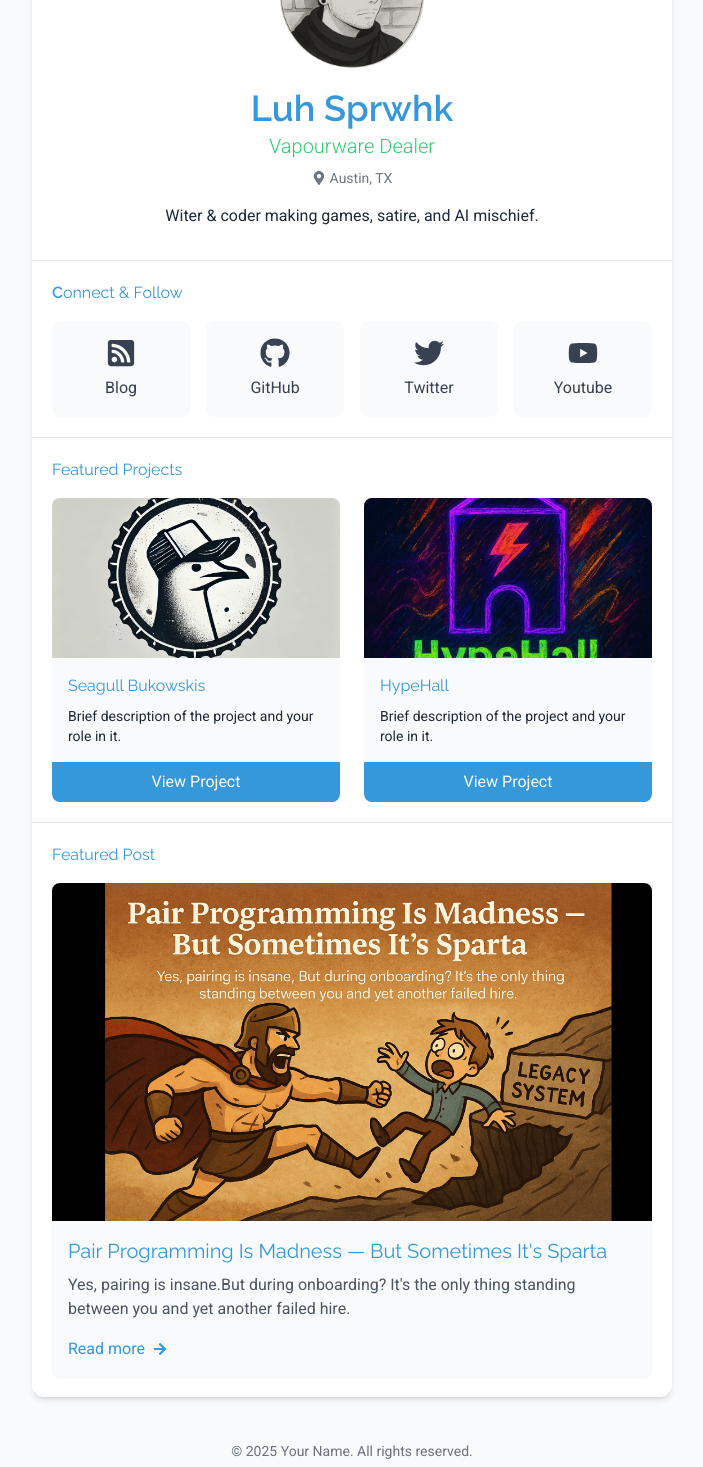
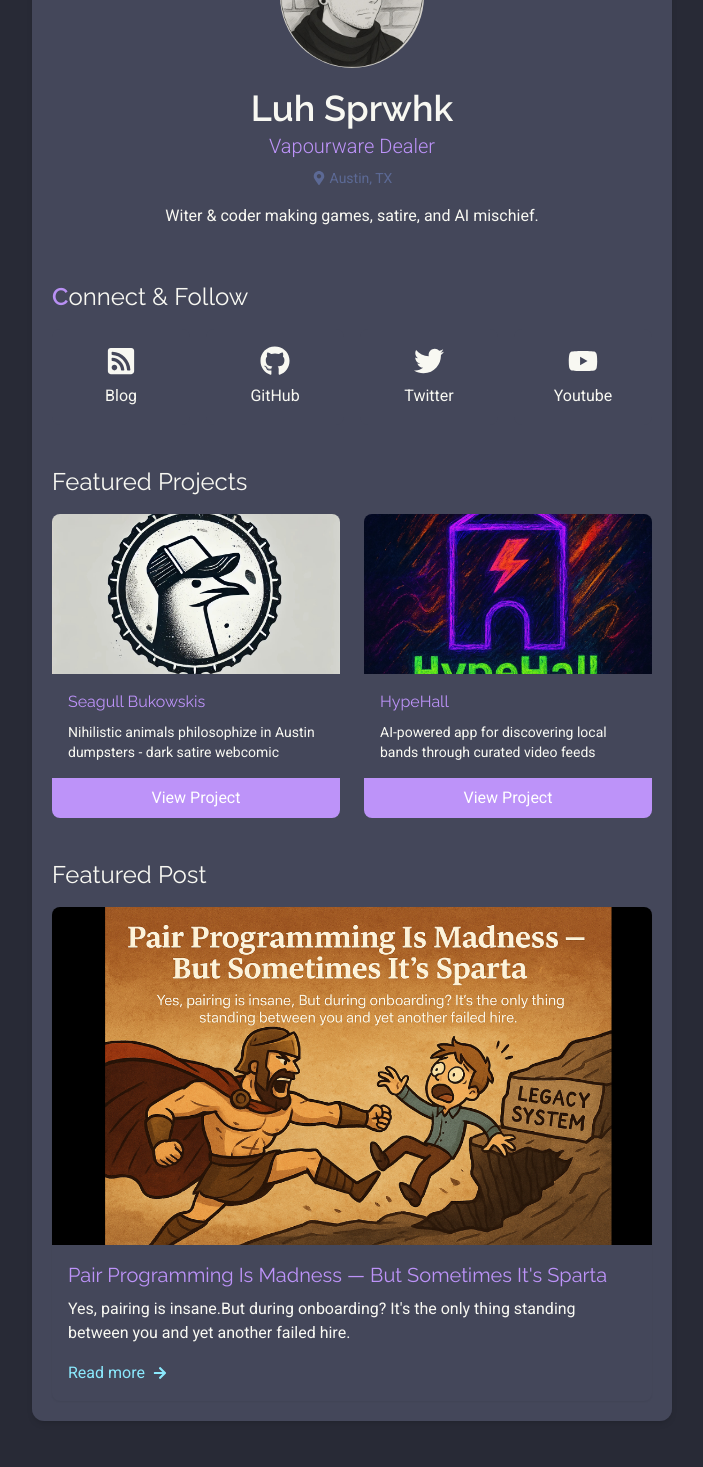
Before and after one commit to lux-sprwhk/digicard, a React (Vite) app: page / in a window 1280 px wide. Shown: the part 180-1647 px from the top of the page, without its empty margins (288-991 px from the left). Built offline with nearby package versions, Linux system fonts and the light colour scheme.

Commit message:
first draft

```diff
--- a/src/App.jsx
+++ b/src/App.jsx
@@ -8,51 +8,114 @@ import FeaturedPost from './components/FeaturedPost'
 
 function App() {
   const [theme, setTheme] = useState(() => {
-    const savedTheme = localStorage.getItem('theme')
-    return savedTheme === 'dark' ? 'dark' : 'light'
+    const savedTheme = sessionStorage.getItem('theme')
+    // Default to dark if no theme is saved
+    return savedTheme || 'dark'
   })
 
   // Apply theme to body
   useEffect(() => {
-    if (theme === 'dark') {
-      document.documentElement.classList.add('dark')
-    } else {
-      document.documentElement.classList.remove('dark')
-    }
-    localStorage.setItem('theme', theme)
+    // Remove all theme classes first
+    document.documentElement.classList.remove('dark', 'matrix', 'light')
+    // Add the current theme class
+    document.documentElement.classList.add(theme)
+    sessionStorage.setItem('theme', theme)
   }, [theme])
 
   // Initialize console easter egg
   useEffect(() => {
+    let matrixOverlay = null
+
     // Console message for the Digital Dungeon quest
     console.log('%cACCESS GRANTED', 'color: #2ecc71; font-family: monospace; font-size: 20px; font-weight: bold;')
     console.log('%cWelcome to the Digital Dungeon. Your skills are being tested.', 'color: #3498db; font-family: monospace;')
     console.log('%cType "hack" to begin your assessment.', 'color: #3498db; font-family: monospace;')
 
-    // Set up hidden handlers for the console mini-game
-    window.hack = () => {
+    // Set up all console commands at once
+    Object.defineProperties(window, {
+      'hack': {
+        get: function () {
           console.log('%cInitiating Level 1: "Code Breaker"', 'color: #f39c12; font-family: monospace; font-size: 16px;')
           console.log('%cDecipher the following to continue:', 'color: #3498db; font-family: monospace;')
           console.log('%c01100100 01101111 01101101', 'color: #e74c3c; font-family: monospace;')
           console.log('%cHint: Convert binary to text', 'color: #7f8c8d; font-family: monospace; font-style: italic;')
+        },
+        configurable: true
+      },
+      'fizzbuzz': {
+        get: function () {
+          console.log("%cWelcome to the secret console challenge!", "font-size: 16px; font-weight: bold; color: #ff79c6;");
+          console.log("%cComplete this FizzBuzz challenge to unlock a special feature:", "color: #8be9fd;");
+          console.log("%cCreate a function called 'secretFizzBuzz' that takes a number and returns:", "color: #f8f8f2;");
+          console.log("%c- 'Fizz' for multiples of 3", "color: #50fa7b;");
+          console.log("%c- 'Buzz' for multiples of 5", "color: #50fa7b;");
+          console.log("%c- 'FizzBuzz' for multiples of both 3 and 5", "color: #50fa7b;");
+          console.log("%c- The number itself for other cases", "color: #50fa7b;");
+
+          // Hidden verification function
+          window.verifyFizzBuzz = function (userFunc) {
+            try {
+              const testCases = [
+                { input: 1, expected: 1 },
+                { input: 3, expected: "Fizz" },
+                { input: 5, expected: "Buzz" },
+                { input: 15, expected: "FizzBuzz" },
+                { input: 42, expected: "Fizz" }
+              ];
+
+              const results = testCases.map(test => {
+                const result = userFunc(test.input);
+                return {
+                  input: test.input,
+                  expected: test.expected,
+                  actual: result,
+                  passed: result === test.expected
+                };
+              });
+
+              const allPassed = results.every(r => r.passed);
+
+              if (allPassed) {
+                console.log("%c🎉 CORRECT! You've solved the FizzBuzz challenge!", "font-size: 16px; font-weight: bold; color: #50fa7b;");
+                console.log("%cEnter 'unlockSecret()' to reveal your prize", "color: #bd93f9;");
+                window.unlockSecret = function () {
+                  // Switch to matrix theme
+                  setTheme('matrix');
+                  localStorage.setItem('theme', 'matrix');
+                  console.log("%c🔓 Secret theme unlocked: Welcome to the Matrix!", "color: #00ff41; font-weight: bold; text-shadow: 0 0 5px #0f0;");
+                };
+              } else {
+                console.log("%c❌ Not quite right. Here's what happened:", "color: #ff5555;");
+                results.forEach(r => {
+                  if (!r.passed) {
+                    console.log(`For input ${r.input}, expected ${r.expected} but got ${r.actual}`);
                   }
+                });
+                console.log("%cTry again!", "color: #f1fa8c;");
+              }
+            } catch (error) {
+              console.log("%c❌ Error in your function:", "color: #ff5555;", error.message);
+            }
+          };
 
-    // Answer to level 1: "dom"
-    window.dom = () => {
-      console.log('%cAccess granted to Level 2: "DOM Explorer"', 'color: #2ecc71; font-family: monospace; font-size: 16px;')
-      console.log('%cFind the hidden element with the class "quest-key"', 'color: #3498db; font-family: monospace;')
-      console.log('%cUse your browser inspector to locate it', 'color: #3498db; font-family: monospace;')
-
-      // Create hidden element
-      const questKey = document.createElement('div')
-      questKey.className = 'quest-key'
-      questKey.style.display = 'none'
-      questKey.dataset.code = 'matrix'
-      document.body.appendChild(questKey)
+          // Set up the hook to catch when they call their function
+          Object.defineProperty(window, 'secretFizzBuzz', {
+            set: function (func) {
+              if (typeof func === 'function') {
+                window._secretFizzBuzz = func;
+                console.log("%cFunction received! Calling with 42 to test...", "color: #8be9fd;");
+                window.verifyFizzBuzz(func);
               }
-
-    // Final command: matrix
-    window.matrix = () => {
+            },
+            get: function () {
+              return window_secretFizzBuzz;
+            }
+          });
+        },
+        configurable: true
+      },
+      'matrix': {
+        get: function () {
           console.log('%cFINAL LEVEL COMPLETE!', 'color: #2ecc71; font-family: monospace; font-size: 20px; font-weight: bold;')
           console.log('%cInitiating Matrix mode...', 'color: #3498db; font-family: monospace;')
 
@@ -60,7 +123,7 @@ function App() {
           document.body.classList.add('matrix-mode')
 
           // Create matrix animation overlay
-      const matrixOverlay = document.createElement('div')
+          matrixOverlay = document.createElement('div')
           matrixOverlay.className = 'matrix-overlay'
           document.body.appendChild(matrixOverlay)
 
@@ -78,20 +141,23 @@ function App() {
           // Show success message
           setTimeout(() => {
             alert('Congratulations! You have successfully hacked the Digital Dungeon. Your card now has Matrix Mode activated!')
-
-        // Give option to remove the effect
-        window.clearMatrix = () => {
+            console.log('%cTo disable Matrix mode, type "clearMatrix"', 'color: #e74c3c; font-family: monospace;')
+          }, 2000)
+        },
+        configurable: true
+      },
+      'clearMatrix': {
+        get: function () {
           document.body.classList.remove('matrix-mode')
-          if (matrixOverlay.parentNode) {
+          if (matrixOverlay && matrixOverlay.parentNode) {
             matrixOverlay.parentNode.removeChild(matrixOverlay)
           }
           console.log('%cMatrix mode deactivated', 'color: #3498db; font-family: monospace;')
           console.log('%cType "matrix" to reactivate', 'color: #7f8c8d; font-family: monospace;')
+        },
+        configurable: true
       }
-
-        console.log('%cTo disable Matrix mode, type "clearMatrix()"', 'color: #e74c3c; font-family: monospace;')
-      }, 2000)
-    }
+    })
 
     // Add a hidden comment in the HTML
     const comment = document.createComment(' Seek the terminal. Type "hack" to begin. ')
@@ -115,7 +181,7 @@ function App() {
     <div className="max-w-2xl mx-auto px-4 py-6">
       <Header theme={theme} setTheme={setTheme} />
 
-      <main className="bg-white dark:bg-dark-card rounded-xl shadow-md overflow-hidden mb-6 opacity-0 transform translate-y-5 animate-fade-in">
+      <main className="bg-white dark:bg-dracula-currentLine rounded-xl shadow-md overflow-hidden mb-6 opacity-0 transform translate-y-5 animate-fade-in">
         <Profile />
         <Links />
         <Projects />
--- a/src/components/FeaturedPost.jsx
+++ b/src/components/FeaturedPost.jsx
@@ -10,11 +10,11 @@ const featuredPostData = {
 
 const FeaturedPost = () => {
     return (
-        <section className="p-5 border-t border-gray-200 dark:border-dark-border">
+        <section className="p-5 border-t border-github-lightGray dark:border-dracula-currentLine">
             <h2 className="section-heading mb-4">Featured Post</h2>
 
-            <div className="bg-gray-50 dark:bg-dark-bg rounded-lg overflow-hidden shadow-sm hover:shadow-md transition-all">
-                <a href="#" className="block no-underline text-inherit">
+            <div className="bg-white dark:bg-dracula-currentLine rounded-lg overflow-hidden shadow-sm hover:shadow-md transition-all">
+                <a href={featuredPostData.link} className="block no-underline text-inherit">
                     <div className="aspect-video overflow-hidden">
                         <img
                             src={featuredPostData.image}
@@ -24,15 +24,15 @@ const FeaturedPost = () => {
                     </div>
 
                     <div className="p-4">
-                        <h3 className="font-heading text-xl text-primary mb-2">
+                        <h3 className="font-heading text-xl text-github-blue dark:text-dracula-purple mb-2">
                             {featuredPostData.title}
                         </h3>
 
-                        <p className="text-gray-600 dark:text-gray-300 mb-4 line-clamp-2">
+                        <p className="text-github-secondaryText dark:text-dracula-foreground mb-4 line-clamp-2">
                             {featuredPostData.description}
                         </p>
 
-                        <div className="flex items-center text-primary">
+                        <div className="flex items-center text-github-blue dark:text-dracula-cyan hover:text-github-lightBlue dark:hover:text-dracula-pink transition-colors">
                             <span>Read more</span>
                             <FaArrowRight className="ml-2 text-sm transition-transform group-hover:translate-x-1" />
                         </div>
--- a/src/components/Footer.jsx
+++ b/src/components/Footer.jsx
@@ -2,7 +2,7 @@ import { useEffect, useState } from 'react'
 import { FaTerminal } from 'react-icons/fa'
 
 const Footer = () => {
-  const [currentYear, setCurrentYear] = useState(new Date().getFullYear())
+  const [currentYear] = useState(new Date().getFullYear())
   const [cursorVisible, setCursorVisible] = useState(false)
 
   // Blinking cursor effect for the easter egg hint
@@ -16,7 +16,7 @@ const Footer = () => {
 
   return (
     <footer className="text-center py-5 px-4 text-sm text-gray-500 dark:text-gray-400">
-      <p>&copy; {currentYear} Your Name. All rights reserved.</p>
+      <p>&copy; {currentYear}. All rights reserved.</p>
       <div className="footer-details mt-2">
         <span className="group relative inline-block">
           <FaTerminal
--- a/src/components/Header.jsx
+++ b/src/components/Header.jsx
@@ -3,6 +3,11 @@ import { FaMoon, FaSun } from 'react-icons/fa'
 const Header = ({ theme, setTheme }) => {
   const toggleTheme = () => {
     setTheme(prevTheme => prevTheme === 'dark' ? 'light' : 'dark')
+  }
+
+  // Don't show the toggle at all in matrix mode
+  if (theme === 'matrix') {
+    return <header className="mb-5" />;
   }
 
   return (
--- a/src/components/Links.jsx
+++ b/src/components/Links.jsx
@@ -8,7 +8,7 @@ import {
 const LinkItem = ({ href, icon: Icon, label }) => (
   <a
     href={href}
-    className="flex flex-col items-center justify-center p-4 h-24 bg-gray-50 dark:bg-dark-bg rounded-lg text-gray-700 dark:text-dark-text no-underline transition-all hover:bg-primary hover:text-white hover:-translate-y-1 hover:shadow-md"
+    className="flex flex-col items-center justify-center p-4 h-24 bg-white dark:bg-dracula-currentLine rounded-lg text-github-text dark:text-dracula-foreground no-underline transition-all hover:bg-github-blue hover:text-white dark:hover:bg-dracula-purple hover:-translate-y-1 hover:shadow-md"
   >
     <Icon className="text-3xl mb-2 transition-transform duration-300 hover:scale-125" />
     <span>{label}</span>
@@ -24,14 +24,14 @@ const Links = () => {
   ]
 
   return (
-    <section className="p-5 border-t border-gray-200 dark:border-dark-border">
+    <section className="p-5 border-t border-github-lightGray dark:border-dracula-currentLine">
 
       <h2 className="section-heading">
         <span className="group relative inline-block">
           <span className="easter-egg-letter">C</span>
-          <div className="absolute hidden group-hover:block bg-gray-800 text-white text-sm rounded p-2 -mt-2 -translate-y-full translate-x-4 top-0 left-1/2 -translate-x-1/2 whitespace-nowrap">
+          <div className="absolute hidden group-hover:block bg-github-text dark:bg-dracula-currentLine text-white text-sm rounded p-2 -mt-2 -translate-y-full translate-x-4 top-0 left-1/2 -translate-x-1/2 whitespace-nowrap">
             Dev tools hold secrets they hide from the masses
-            <div className="absolute -bottom-1 left-1/2 -translate-x-1/2 border-4 border-transparent border-t-gray-800"></div>
+            <div className="absolute -bottom-1 left-1/2 -translate-x-1/2 border-4 border-transparent border-t-github-text dark:border-t-dracula-currentLine"></div>
           </div>
         </span>onnect & Follow
       </h2>
--- a/src/components/Profile.jsx
+++ b/src/components/Profile.jsx
@@ -25,7 +25,7 @@ const Profile = () => {
   return (
     <section className="text-center py-8 px-5">
       <div className="relative mx-auto mb-5 w-36 h-36">
-        <div className="w-36 h-36 rounded-full overflow-hidden border-3 border-primary">
+        <div className="w-36 h-36 rounded-full overflow-hidden border-3 border-github-blue dark:border-dracula-purple">
           {/* Placeholder for profile image */}
           <img
             src={profileImg}
@@ -34,12 +34,12 @@ const Profile = () => {
           />
         </div>
       </div>
-      <h1 className="font-heading font-semibold text-4xl mb-1 text-primary">Luh Sprwhk</h1>
-      <p className="text-xl text-secondary font-light mb-2">Vapourware Dealer</p>
-      <p className="text-sm text-gray-600 dark:text-gray-300 mb-4 opacity-80 flex justify-center items-center gap-1">
+      <h1 className="font-heading font-semibold text-4xl mb-1 text-github-text dark:text-dracula-foreground">Luh Sprwhk</h1>
+      <p className="text-xl text-github-blue dark:text-dracula-purple font-light mb-2">Vapourware Dealer</p>
+      <p className="text-sm text-github-secondaryText dark:text-dracula-comment mb-4 opacity-80 flex justify-center items-center gap-1">
         <FaMapMarkerAlt /> Austin, TX
       </p>
-      <p className="max-w-md mx-auto text-base">{typedText}</p>
+      <p className="max-w-md mx-auto text-base text-github-text dark:text-dracula-foreground">{typedText}</p>
     </section>
   )
 }
--- a/src/components/Projects.jsx
+++ b/src/components/Projects.jsx
@@ -53,11 +53,11 @@ const Projects = () => {
   }, [])
 
   return (
-    <section className="p-5 border-t border-gray-200 dark:border-dark-border">
+    <section className="p-5 border-t border-github-lightGray dark:border-dracula-currentLine">
       <h2 className="section-heading">Featured Projects</h2>
       <div className="grid grid-cols-1 md:grid-cols-2 gap-6">
         <div
-          className="bg-gray-50 dark:bg-dark-bg rounded-lg overflow-hidden transition-all duration-300 hover:shadow-lg hover:-translate-y-1"
+          className="bg-white dark:bg-dracula-currentLine rounded-lg overflow-hidden transition-all duration-300 hover:shadow-lg hover:-translate-y-1"
           ref={(el) => (projectRefs.current[0] = el)}
         >
           <div className="h-40 overflow-hidden">
@@ -67,11 +67,13 @@ const Projects = () => {
               className="w-full h-full object-cover transition-transform duration-500 hover:scale-110"
             />
           </div>
-          <h3 className="px-4 pt-4 pb-2 font-heading text-primary">Seagull Bukowskis</h3>
-          <p className="px-4 pb-4 text-sm">Brief description of the project and your role in it.</p>
+          <h3 className="px-4 pt-4 pb-2 font-heading text-github-blue dark:text-dracula-purple">Seagull Bukowskis</h3>
+          <p className="px-4 pb-4 text-sm text-github-text dark:text-dracula-foreground">
+            Nihilistic animals philosophize in Austin dumpsters - dark satire webcomic
+          </p>
           <a
             href="#"
-            className="block text-center py-2 bg-primary text-white no-underline transition-colors hover:bg-secondary relative overflow-hidden"
+            className="block text-center py-2 bg-github-blue text-white no-underline transition-colors hover:bg-github-lightBlue dark:bg-dracula-purple dark:hover:bg-dracula-pink relative overflow-hidden"
             onClick={createRipple}
           >
             View Project
@@ -79,7 +81,7 @@ const Projects = () => {
         </div>
 
         <div
-          className="bg-gray-50 dark:bg-dark-bg rounded-lg overflow-hidden transition-all duration-300 hover:shadow-lg hover:-translate-y-1"
+          className="bg-white dark:bg-dracula-currentLine rounded-lg overflow-hidden transition-all duration-300 hover:shadow-lg hover:-translate-y-1"
           ref={(el) => (projectRefs.current[1] = el)}
         >
           <div className="h-40 overflow-hidden">
@@ -89,11 +91,13 @@ const Projects = () => {
               className="w-full h-full object-cover transition-transform duration-500 hover:scale-110"
             />
           </div>
-          <h3 className="px-4 pt-4 pb-2 font-heading text-primary">HypeHall</h3>
-          <p className="px-4 pb-4 text-sm">Brief description of the project and your role in it.</p>
+          <h3 className="px-4 pt-4 pb-2 font-heading text-github-blue dark:text-dracula-purple">HypeHall</h3>
+          <p className="px-4 pb-4 text-sm text-github-text dark:text-dracula-foreground">
+            AI-powered app for discovering local bands through curated video feeds
+          </p>
           <a
             href="#"
-            className="block text-center py-2 bg-primary text-white no-underline transition-colors hover:bg-secondary relative overflow-hidden"
+            className="block text-center py-2 bg-github-blue text-white no-underline transition-colors hover:bg-github-lightBlue dark:bg-dracula-purple dark:hover:bg-dracula-pink relative overflow-hidden"
             onClick={createRipple}
           >
             View Project
--- a/src/index.css
+++ b/src/index.css
@@ -6,39 +6,74 @@
 
 @layer base {
   body {
-    @apply font-body bg-gray-50 text-gray-800 transition-colors dark:bg-dark-bg dark:text-dark-text;
+    @apply font-body bg-github-bgGray text-github-text transition-colors
+           dark:bg-dracula-background dark:text-dracula-foreground
+           matrix:bg-matrix-background matrix:text-matrix-text;
   }
   h1, h2, h3, h4, h5, h6 {
-    @apply font-heading;
+    @apply font-heading matrix:text-matrix-highlight matrix:drop-shadow-[0_0_5px_theme(colors.matrix.glow)];
   }
 }
 
 @layer components {
   /* Matrix mode styling */
   .matrix-mode {
-    @apply bg-black text-green-400;
+    @apply bg-matrix-background text-matrix-text;
   }
 
   .matrix-mode .card {
-    @apply bg-opacity-80 bg-black border-green-400;
+    @apply bg-matrix-terminal bg-opacity-80 border border-matrix-glow shadow-lg shadow-matrix-glow;
   }
 
   .matrix-overlay {
-    @apply fixed top-0 left-0 w-screen h-screen pointer-events-none z-10;
+    @apply fixed top-0 left-0 w-screen h-screen pointer-events-none z-10 bg-matrix-background bg-opacity-90;
   }
 
   .matrix-character {
-    @apply absolute top-[-20px] text-green-400 font-mono text-xl opacity-70 animate-matrix-fall;
+    @apply absolute top-[-20px] text-matrix-rain font-mono text-xl opacity-70 animate-matrix-fall hover:text-matrix-highlight hover:opacity-100 transition-colors;
+  }
+
+  /* Matrix mode text effects */
+  .matrix-mode h1,
+  .matrix-mode h2,
+  .matrix-mode h3 {
+    @apply text-matrix-highlight drop-shadow-[0_0_5px_theme(colors.matrix.glow)];
+  }
+
+  .matrix-mode p {
+    @apply text-matrix-text;
+  }
+
+  .matrix-mode .link {
+    @apply text-matrix-highlight hover:text-matrix-glow hover:drop-shadow-[0_0_8px_theme(colors.matrix.glow)];
   }
 
   /* Easter egg letter styling */
   .easter-egg-letter {
-    @apply text-primary font-bold animate-pulse;
+    @apply text-github-blue dark:text-dracula-purple font-bold animate-pulse;
   }
 
   /* Ripple animation for buttons */
   .ripple {
     @apply absolute rounded-full scale-0 animate-ripple bg-white bg-opacity-70;
+  }
+
+  /* Card styling */
+  .card {
+    @apply bg-white dark:bg-dracula-currentLine matrix:bg-matrix-terminal matrix:border-matrix-glow matrix:shadow-lg matrix:shadow-matrix-glow rounded-lg shadow-sm;
+  }
+
+  /* Links styling */
+  .link {
+    @apply text-github-blue hover:text-github-lightBlue
+           dark:text-dracula-cyan dark:hover:text-dracula-pink
+           matrix:text-matrix-highlight matrix:hover:text-matrix-glow matrix:hover:drop-shadow-[0_0_8px_theme(colors.matrix.glow)]
+           transition-colors;
+  }
+
+  /* Button styling */
+  .btn-primary {
+    @apply bg-github-blue text-white hover:bg-github-lightBlue dark:bg-dracula-purple dark:hover:bg-dracula-pink transition-colors;
   }
 }
 
@@ -49,6 +84,6 @@
   }
 
   .section-heading {
-    @apply text-primary font-heading mb-4 relative inline-block after:absolute after:bottom-[-5px] after:left-0 after:w-0 after:h-0.5 after:bg-secondary after:transition-all hover:after:w-full;
+    @apply text-2xl font-heading mb-4 text-github-text dark:text-dracula-foreground;
   }
 }
```
Also changed, not shown: tailwind.config.js (+46 -1 lines). Lines whose indentation alone changed are shown as unchanged.
